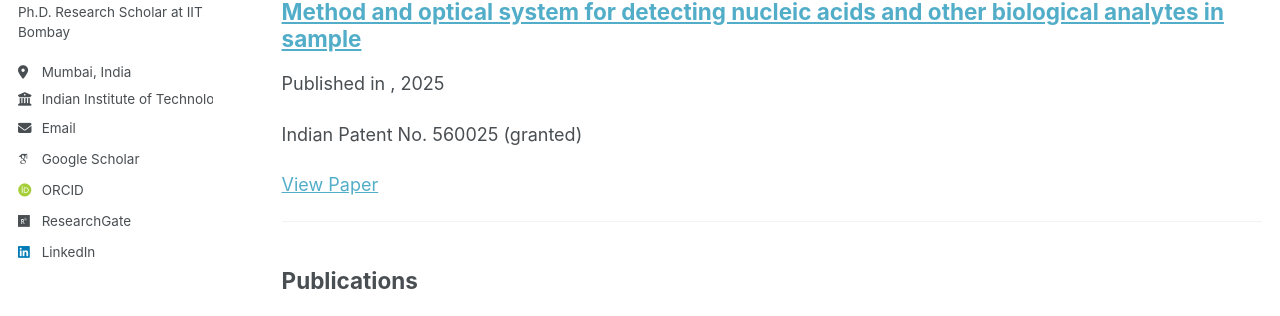
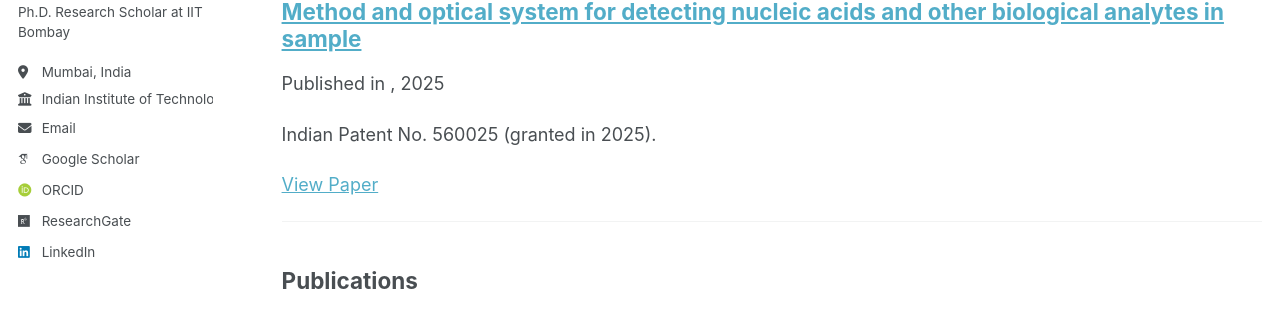
Before and after one commit to shrutiahuja/shrutiahuja.github.io, a Jekyll site: the page built from _pages/publications.html, in a window 1280 px wide and 900 px high. Shown: the part 314-630 px from the top of the window. Built offline with Jekyll 4.4.1, drawn with Linux system fonts in a browser that asks for light colours; some web fonts are replaced; a script that is not in the unit is left out.

Commit message:
Update 2025-05-12-patent.md

```diff
--- a/_publications/2025-05-12-patent.md
+++ b/_publications/2025-05-12-patent.md
@@ -3,8 +3,7 @@ title: "Method and optical system for detecting nucleic acids and other biologic
 collection: publications
 category: patents
 permalink: /publications/2022-05-19-patent/
-date: 2025-05-12
-excerpt: 'Indian Patent No. 560025 (granted)'
+excerpt: 'Indian Patent No. 560025 (granted in 2025).'
 paperurl: "/assets/pdf/patent.pdf"
 Recommended citation: 'Nandeshwar R, Ahuja S, Kondabagil K, Tallur S, “Method and optical system for detecting nucleic acids and other biological analytes in sample” Indian Patent No. 560025, (2025).'
 ---
```
